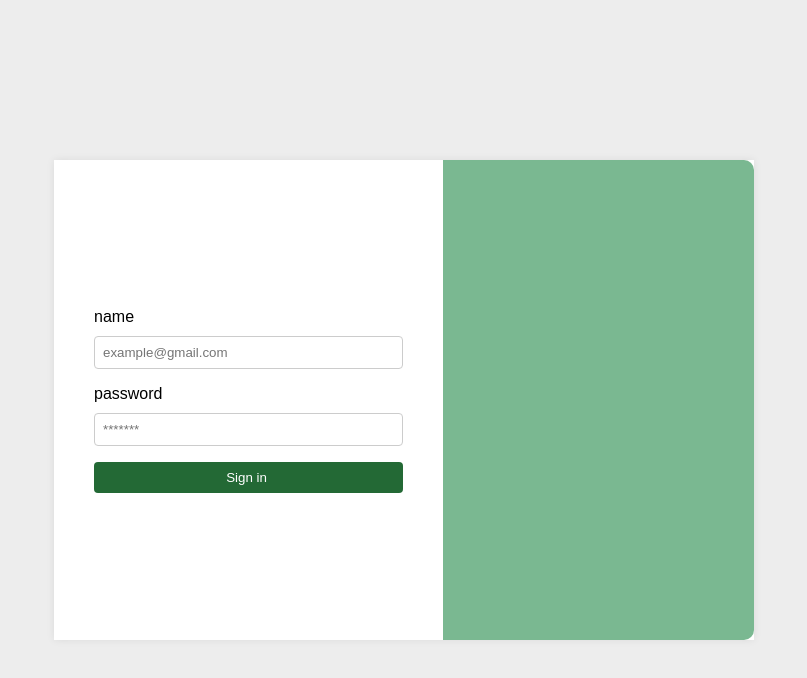
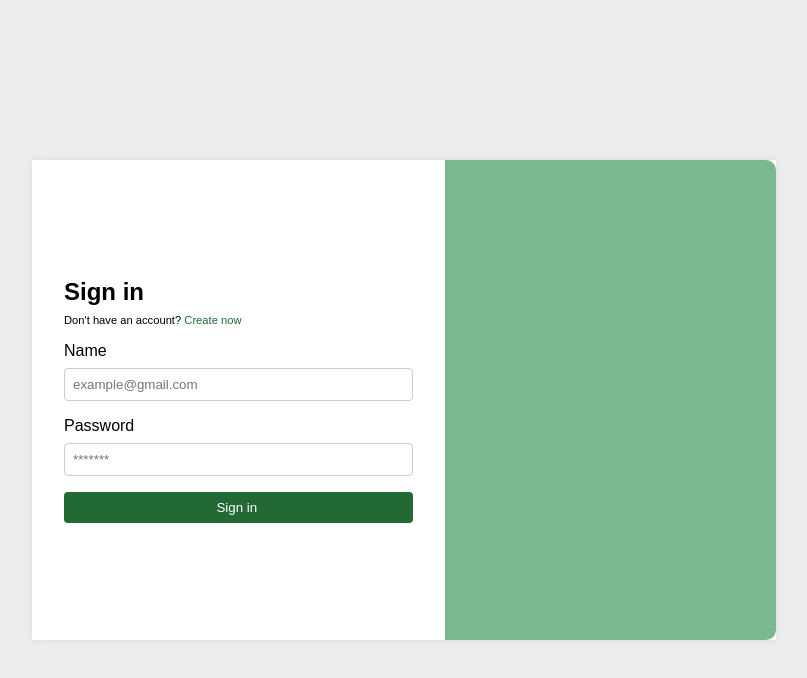
Before and after one commit to m1rageLA/simple-task-project, a Next.js app: page / in a window 1280 px wide. Shown: the top 678 px of the page, without its empty margins (236-1043 px from the left). Built offline with nearby package versions, Linux system fonts and the light colour scheme.

Commit message:
feat: enhance login form with header and improved styles

```diff
--- a/src/app/components/LoginForm.tsx
+++ b/src/app/components/LoginForm.tsx
@@ -18,12 +18,16 @@ export default function LoginForm({ }: Props) {
 
     return (
         <form onSubmit={handleSubmit} className={styles.form}>
+            <div className={styles.form__header}>
+                <h3>Sign in</h3>
+                <p>Don't have an account?<a href="#">&nbsp;Create now</a></p>
+            </div>
             <div className={styles.form__field}>
-                <label htmlFor="">name</label>
+                <label htmlFor="">Name</label>
                 <input type="email" name="email" placeholder="example@gmail.com" />
             </div>
             <div className={styles.form__field}>
-                <label htmlFor="">password</label>
+                <label htmlFor="">Password</label>
                 <input type="password" name="password" placeholder="*******" />
             </div>
             <input type="submit" value="Sign in " className={styles.form__submit} />
--- a/src/app/styles/auth.module.css
+++ b/src/app/styles/auth.module.css
@@ -3,26 +3,29 @@
     flex-direction: column;
 }
 
-.form__field {
-    display: flex;
-    flex-direction: column;
-    gap: 10px;
-    margin-bottom: 1rem;
-}
 
 .form__submit {
     padding: 0.5rem 1rem;
     background-color: #236935;
     color: white;
     border: none;
-    border-radius: 4px;
+    border-radius: 0.25rem;
     cursor: pointer;
+}
+
+.form__field {
+    display: flex;
+    flex-direction: column;
+    gap: 0.5rem;
+    margin-bottom: 1rem;
 }
 
 .form__field input {
     padding: 0.5rem;
     border: 1px solid #ccc;
-    border-radius: 4px;
+    border-radius: 0.25rem;
+    background-color: #ffffff;
+    color: #4b4b4b;
 }
 
 .form__field input:focus {
@@ -33,3 +36,22 @@
 .form__field input.error {
     border-color: red;
 }
+
+.form__header {
+    margin-bottom: 1rem;
+}
+
+.form__header h3 {
+    font-size: 1.5rem;
+    margin-bottom: 0.5rem;
+}
+
+.form__header p {
+    font-size: 0.7rem;
+
+}
+
+.form__header a {
+    color: #236935;
+    text-decoration: none;
+}
--- a/src/app/styles/page.module.css
+++ b/src/app/styles/page.module.css
@@ -9,7 +9,7 @@
 
 .login {
   display: grid;
-  width: 700px;
+  width: 60%;
   height: 60%;
   grid-template-columns: 1fr 0.8fr;
   grid-column: 2;
@@ -28,7 +28,7 @@
   background-color: rgb(255, 255, 255);
   width: 100%;
   height: 100%;
-  padding: 40px;
+  padding: 2rem;
 }
 
 .login_sideImage {
```
